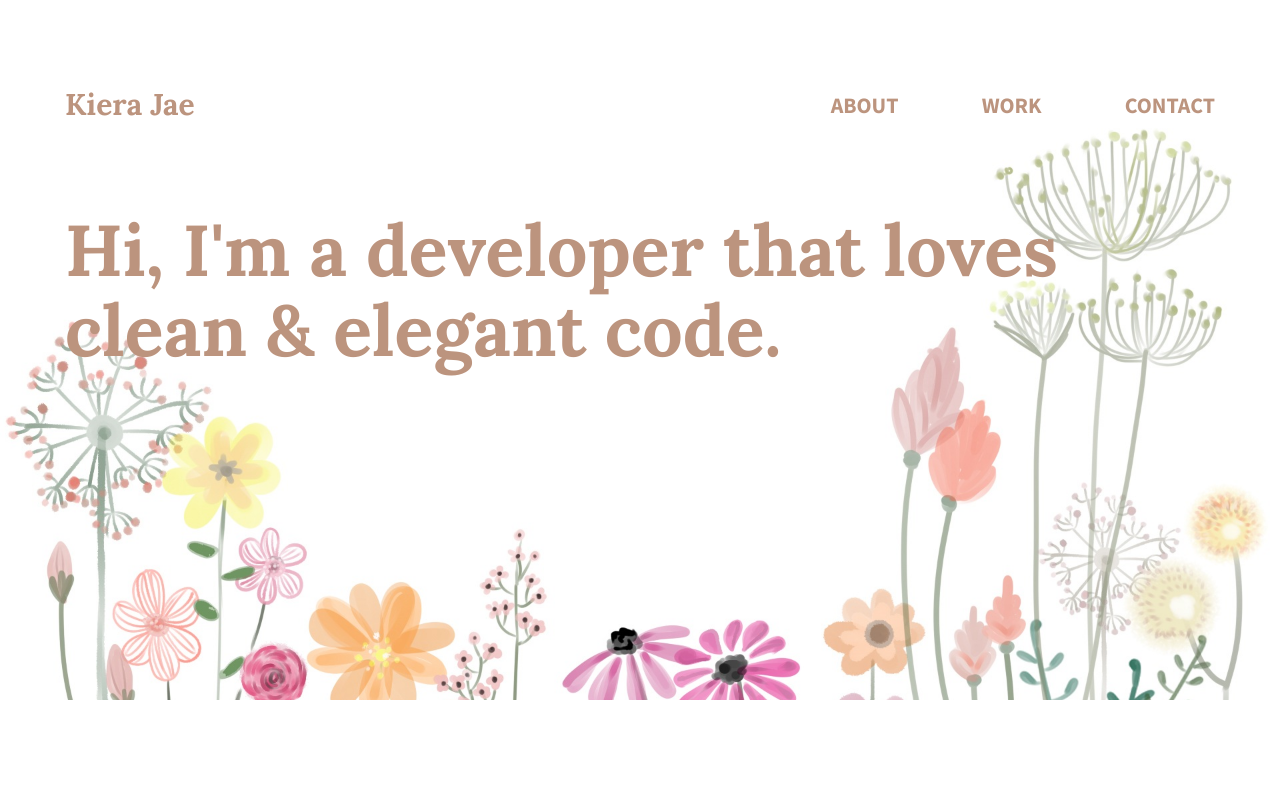
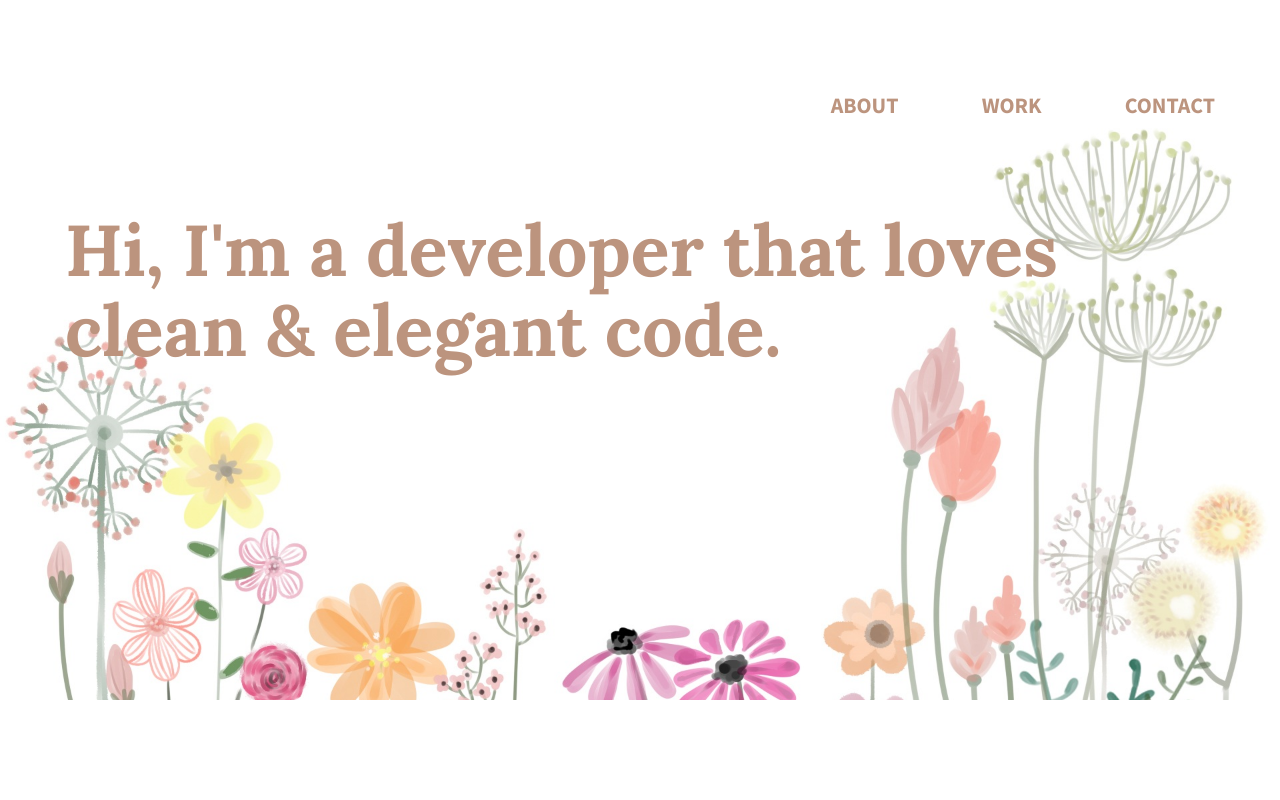
Before and after one commit to kiera1301/101-jubilee-austen, a plain HTML site: page index.html in a window 1280 px wide. Shown: the top 800 px of the page. Drawn offline with Linux system fonts and the light colour scheme.

Commit message:
Changed H1 to white

```diff
--- a/css/main.css
+++ b/css/main.css
@@ -35,7 +35,7 @@ header {
 header h1 {
   font-family: 'Lora', serif;
   font-size: 30px;
-  color: #bc947e;
+  color: #ffffff;
   padding: 65px 0 65px 25px;
 }
 
```
Also changed, not shown: 1 other file.
